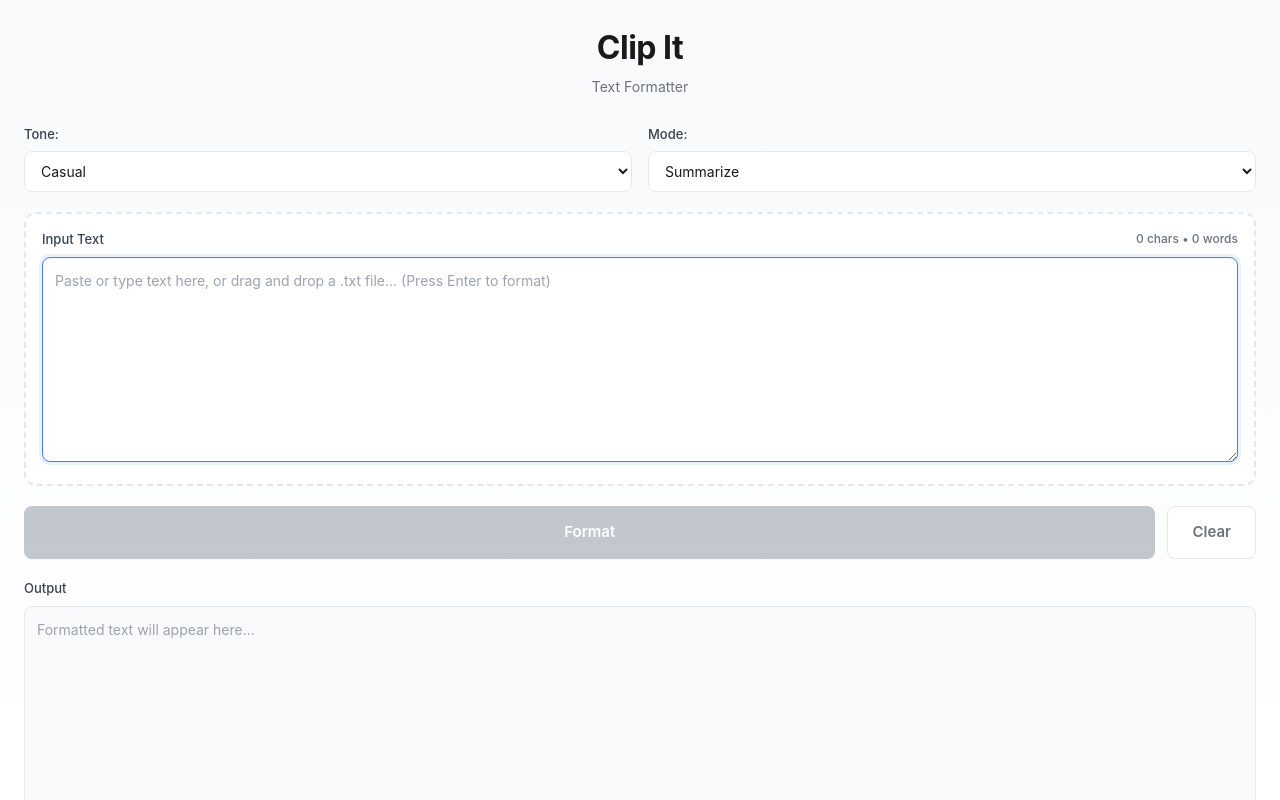
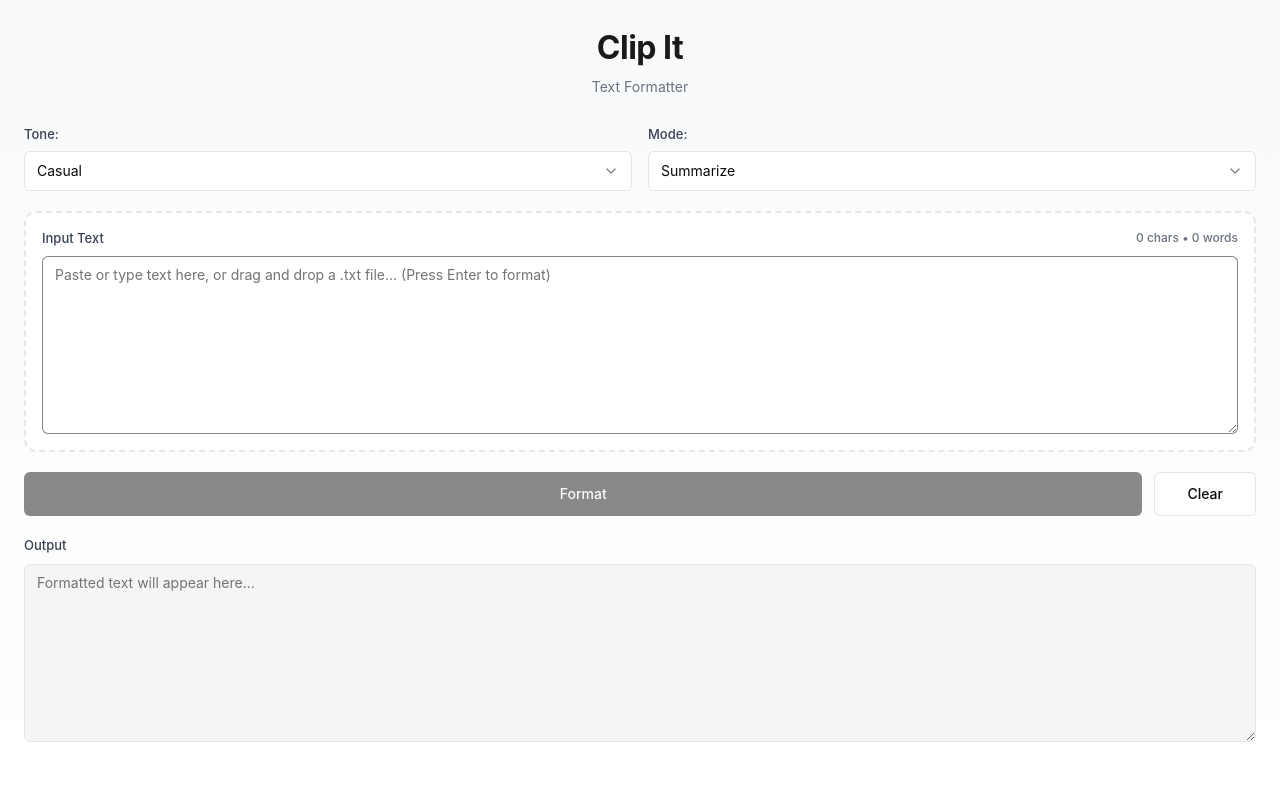
Before and after one commit to JoshMDiaz/clip-it, a React (Vite) app: page / in a window 1280 px wide. Built offline with nearby package versions, Linux system fonts and the light colour scheme.

Commit message:
Using shadcn components

```diff
--- a/src/App.jsx
+++ b/src/App.jsx
@@ -2,6 +2,15 @@ import React, { useState, useCallback, useEffect, useRef } from 'react';
 import './App.css';
 import { formatText } from './api';
 import { MODES, TONES } from './prompts';
+import { Button } from '@/components/ui/button';
+import {
+  Select,
+  SelectContent,
+  SelectItem,
+  SelectTrigger,
+  SelectValue,
+} from '@/components/ui/select';
+import { Textarea } from '@/components/ui/textarea';
 
 // Helper functions for character/word count
 const getWordCount = (text) => text.trim() ? text.trim().split(/\s+/).length : 0;
@@ -161,31 +170,31 @@ function App() {
         <div className="controls">
           <div className="control-group">
             <label htmlFor="tone">Tone:</label>
-            <select
-              id="tone"
-              value={tone}
-              onChange={(e) => setTone(e.target.value)}
-              className="select"
-            >
-              <option value={TONES.PROFESSIONAL}>Professional</option>
-              <option value={TONES.LAID_BACK}>Laid-back</option>
-              <option value={TONES.CASUAL}>Casual</option>
-            </select>
+            <Select value={tone} onValueChange={setTone}>
+              <SelectTrigger id="tone">
+                <SelectValue placeholder="Select tone" />
+              </SelectTrigger>
+              <SelectContent>
+                <SelectItem value={TONES.PROFESSIONAL}>Professional</SelectItem>
+                <SelectItem value={TONES.LAID_BACK}>Laid-back</SelectItem>
+                <SelectItem value={TONES.CASUAL}>Casual</SelectItem>
+              </SelectContent>
+            </Select>
           </div>
 
           <div className="control-group">
             <label htmlFor="mode">Mode:</label>
-            <select
-              id="mode"
-              value={mode}
-              onChange={(e) => setMode(e.target.value)}
-              className="select"
-            >
-              <option value={MODES.FORMAT}>Format</option>
-              <option value={MODES.SUMMARIZE}>Summarize</option>
-              <option value={MODES.FORMAT_AS_EMAIL}>Format as Email</option>
-              <option value={MODES.FORMAT_AS_SLACK}>Format as Slack Message</option>
-            </select>
+            <Select value={mode} onValueChange={setMode}>
+              <SelectTrigger id="mode">
+                <SelectValue placeholder="Select mode" />
+              </SelectTrigger>
+              <SelectContent>
+                <SelectItem value={MODES.FORMAT}>Format</SelectItem>
+                <SelectItem value={MODES.SUMMARIZE}>Summarize</SelectItem>
+                <SelectItem value={MODES.FORMAT_AS_EMAIL}>Format as Email</SelectItem>
+                <SelectItem value={MODES.FORMAT_AS_SLACK}>Format as Slack Message</SelectItem>
+              </SelectContent>
+            </Select>
           </div>
         </div>
 
@@ -201,33 +210,34 @@ function App() {
               {getCharCount(inputText)} chars • {getWordCount(inputText)} words
             </span>
           </label>
-          <textarea
+          <Textarea
             ref={inputRef}
             id="input"
             value={inputText}
             onChange={(e) => setInputText(e.target.value)}
             onKeyDown={handleKeyDown}
             placeholder="Paste or type text here, or drag and drop a .txt file... (Press Enter to format)"
-            className="textarea"
             rows={8}
           />
         </div>
 
         <div className="button-group">
-          <button
+          <Button
             onClick={handleFormat}
             disabled={isLoading || !inputText.trim()}
-            className="format-button"
+            className="flex-1"
+            size="lg"
           >
             {isLoading ? 'Formatting...' : 'Format'}
-          </button>
-          <button
+          </Button>
+          <Button
             onClick={handleClear}
             disabled={isLoading}
-            className="clear-button"
+            variant="outline"
+            size="lg"
           >
             Clear
-          </button>
+          </Button>
         </div>
 
         <div className="output-area">
@@ -242,17 +252,17 @@ function App() {
           {lastError && (
             <div className="error-banner">
               <span className="error-message">{lastError}</span>
-              <button onClick={handleRetry} className="retry-button">
+              <Button onClick={handleRetry} variant="destructive" size="sm">
                 Retry
-              </button>
+              </Button>
             </div>
           )}
-          <textarea
+          <Textarea
             id="output"
             value={outputText}
             readOnly
             placeholder="Formatted text will appear here..."
-            className="textarea output"
+            className="bg-muted"
             rows={8}
           />
         </div>
--- a/src/components/ui/button.jsx
+++ b/src/components/ui/button.jsx
@@ -5,7 +5,7 @@ import { cva } from "class-variance-authority";
 import { cn } from "@/lib/utils"
 
 const buttonVariants = cva(
-  "inline-flex items-center justify-center gap-2 whitespace-nowrap rounded-md text-sm font-medium ring-offset-background transition-colors focus-visible:outline-none focus-visible:ring-2 focus-visible:ring-ring focus-visible:ring-offset-2 disabled:pointer-events-none disabled:opacity-50 [&_svg]:pointer-events-none [&_svg]:size-4 [&_svg]:shrink-0",
+  "inline-flex items-center justify-center gap-2 whitespace-nowrap rounded-md text-sm font-medium transition-colors focus-visible:outline-none disabled:pointer-events-none disabled:opacity-50 [&_svg]:pointer-events-none [&_svg]:size-4 [&_svg]:shrink-0",
   {
     variants: {
       variant: {
@@ -13,7 +13,7 @@ const buttonVariants = cva(
         destructive:
           "bg-destructive text-destructive-foreground hover:bg-destructive/90",
         outline:
-          "border border-input bg-background hover:bg-accent hover:text-accent-foreground",
+          "border border-input bg-background hover:bg-accent hover:text-accent-foreground focus-visible:border-foreground/50",
         secondary:
           "bg-secondary text-secondary-foreground hover:bg-secondary/80",
         ghost: "hover:bg-accent hover:text-accent-foreground",
--- a/src/components/ui/select.jsx
+++ b/src/components/ui/select.jsx
@@ -14,7 +14,7 @@ const SelectTrigger = React.forwardRef(({ className, children, ...props }, ref)
   <SelectPrimitive.Trigger
     ref={ref}
     className={cn(
-      "flex h-10 w-full items-center justify-between rounded-md border border-input bg-background px-3 py-2 text-sm ring-offset-background data-[placeholder]:text-muted-foreground focus:outline-none focus:ring-2 focus:ring-ring focus:ring-offset-2 disabled:cursor-not-allowed disabled:opacity-50 [&>span]:line-clamp-1",
+      "flex h-10 w-full items-center justify-between rounded-md border border-input bg-background px-3 py-2 text-sm data-[placeholder]:text-muted-foreground focus:outline-none focus:border-foreground/50 disabled:cursor-not-allowed disabled:opacity-50 [&>span]:line-clamp-1 transition-colors",
       className
     )}
     {...props}>
--- a/src/components/ui/textarea.jsx
+++ b/src/components/ui/textarea.jsx
@@ -6,7 +6,7 @@ const Textarea = React.forwardRef(({ className, ...props }, ref) => {
   return (
     <textarea
       className={cn(
-        "flex min-h-[80px] w-full rounded-md border border-input bg-background px-3 py-2 text-base ring-offset-background placeholder:text-muted-foreground focus-visible:outline-none focus-visible:ring-2 focus-visible:ring-ring focus-visible:ring-offset-2 disabled:cursor-not-allowed disabled:opacity-50 md:text-sm",
+        "flex min-h-[80px] w-full rounded-md border border-input bg-background px-3 py-2 text-base placeholder:text-muted-foreground focus-visible:outline-none focus-visible:border-foreground/50 disabled:cursor-not-allowed disabled:opacity-50 md:text-sm transition-colors",
         className
       )}
       ref={ref}
--- a/src/index.css
+++ b/src/index.css
@@ -52,6 +52,11 @@
     border-color: hsl(var(--border));
   }
 
+  *:focus,
+  *:focus-visible {
+    outline: none !important;
+  }
+
   body {
     background-color: hsl(var(--background));
     color: hsl(var(--foreground));
```
